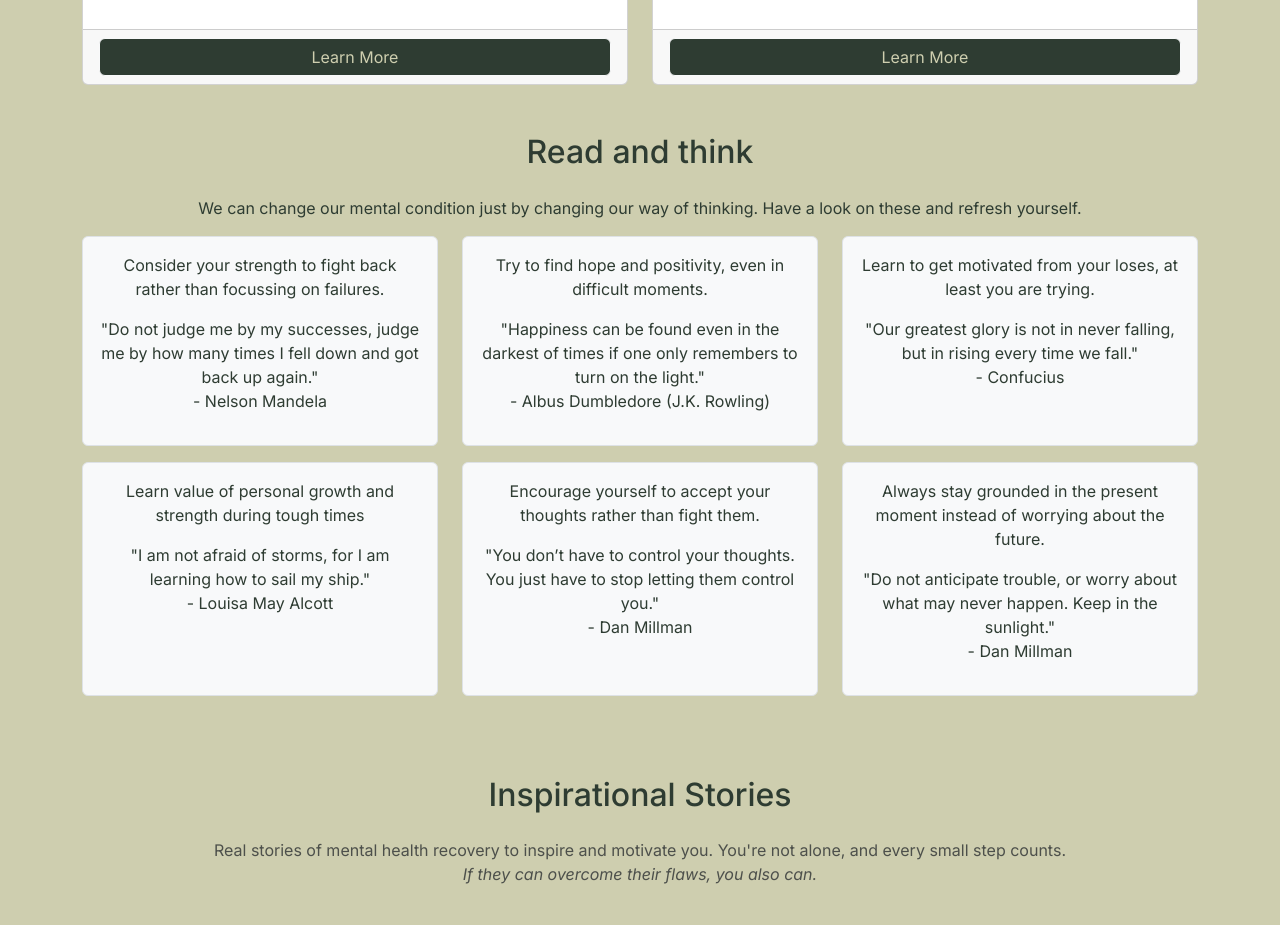
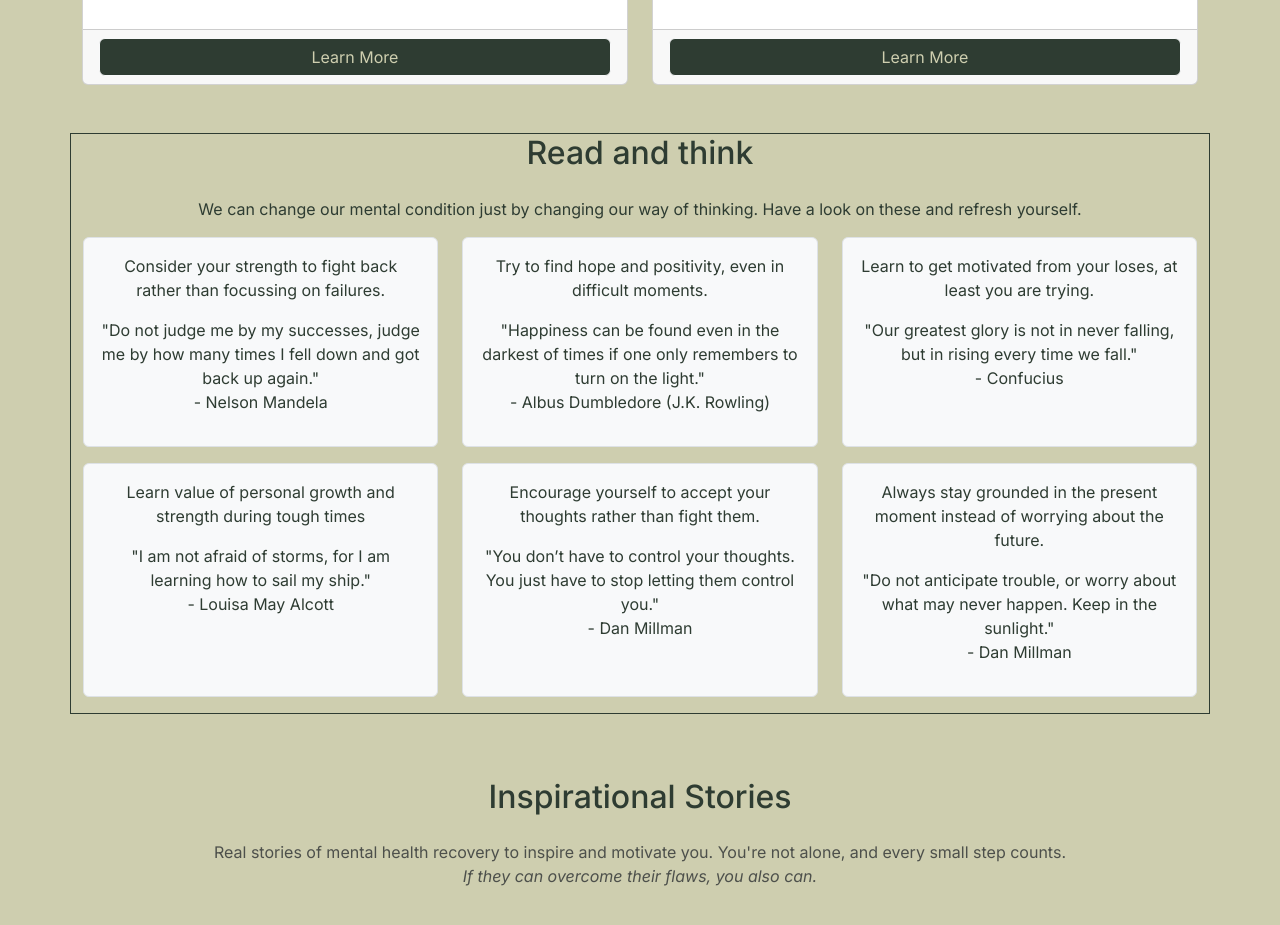
Before and after one commit to Harmeetkaur13/Mental-Health-Awareness, a plain HTML site: page index.html in a window 1280 px wide. Shown: the part 2102-3027 px from the top of the page. Drawn offline with nearby package versions, Linux system fonts and the light colour scheme; a web font is replaced by a local one.

Commit message:
Corrected line 78 in style.css after testing

```diff
--- a/assets/css/style.css
+++ b/assets/css/style.css
@@ -75,7 +75,7 @@ main {
 /* think container */
 #think {
     background-color: var(--color);
-    border: 1px solid var(var(--background-color));
+    border: 1px solid var(--background-color);
     color: var(--background-color);
 }
 
```
